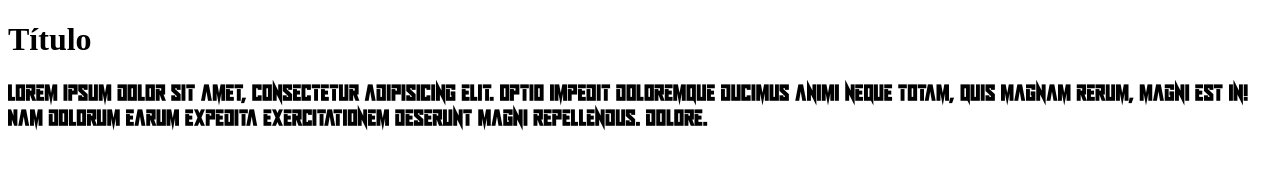
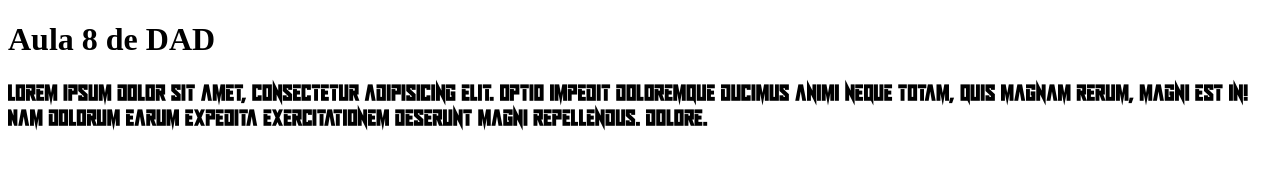
Before and after one commit to mendoncakau/gitignore-kaue, a plain HTML site: page index.html in a window 1280 px wide. Drawn offline with Linux system fonts and the light colour scheme.

Commit message:
mudando titulo

```diff
--- a/index.html
+++ b/index.html
@@ -8,7 +8,7 @@
     <link rel="stylesheet" href="estilo.css">
 </head>
 <body>
-    <h1>Título</h1>
+    <h1>Aula 8 de DAD </h1>
     <p>Lorem ipsum dolor sit amet, consectetur adipisicing elit. Optio impedit doloremque ducimus animi neque totam, quis magnam rerum, magni est in! Nam dolorum earum expedita exercitationem deserunt magni repellendus. Dolore.</p>
 
 </body>
```
